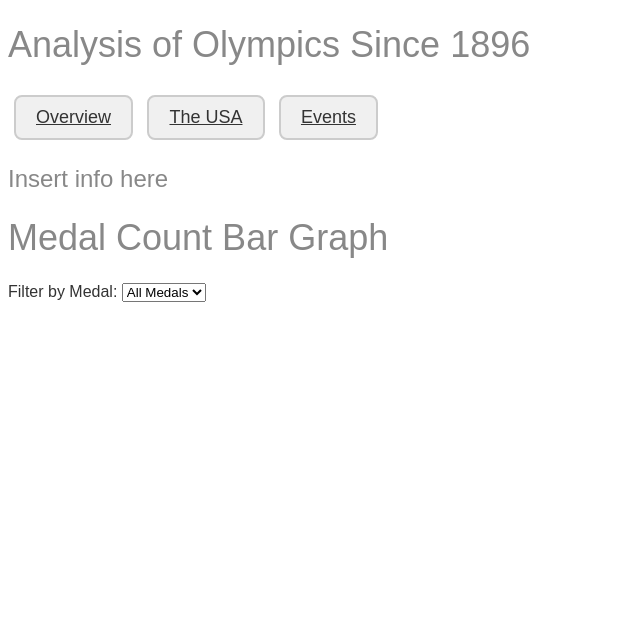
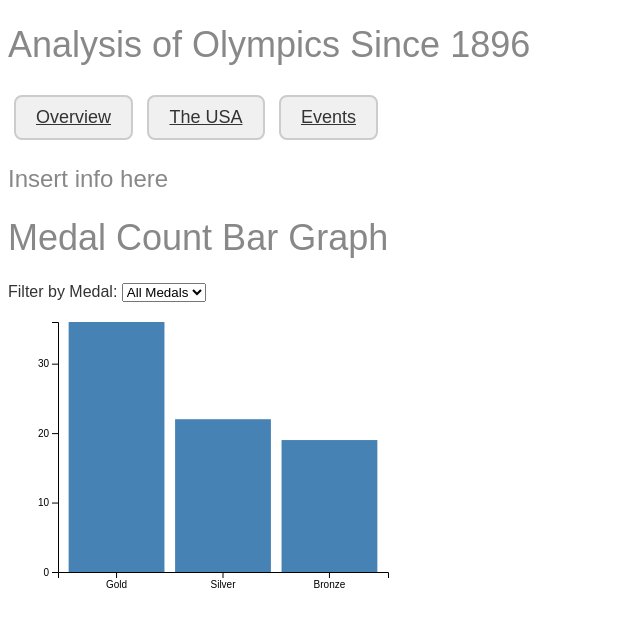
Before and after one commit to annamw2/annamw2.github.io, a plain HTML site: page index3.html in a window 1280 px wide. Shown: the whole page, without its empty margins (0-640 px from the left). Drawn offline with nearby package versions, Linux system fonts and the light colour scheme.

Commit message:
Update index3.html

```diff
--- a/index3.html
+++ b/index3.html
@@ -69,6 +69,84 @@
       <option value="Silver">Silver</option>
       <option value="Bronze">Bronze</option>
     </select>
+      <script>
+          const data = [
+  { medal: 'Gold', count: 36 },
+  { medal: 'Silver', count: 22 },
+  { medal: 'Bronze', count: 19 }
+];
+
+// Set the dimensions of the canvas
+const width = 400;
+const height = 300;
+const margin = { top: 20, right: 20, bottom: 30, left: 50 };
+
+// Create the SVG canvas
+const svg = d3.select("body")
+  .append("svg")
+  .attr("width", width)
+  .attr("height", height);
+
+// Create scales for the x and y axes
+const xScale = d3.scaleBand()
+  .domain(data.map(d => d.medal))
+  .range([margin.left, width - margin.right])
+  .padding(0.1);
+
+const yScale = d3.scaleLinear()
+  .domain([0, d3.max(data, d => d.count)])
+  .range([height - margin.bottom, margin.top]);
+
+// Create the bars
+const bars = svg.selectAll(".bar")
+  .data(data)
+  .enter()
+  .append("rect")
+  .attr("class", "bar")
+  .attr("x", d => xScale(d.medal))
+  .attr("y", d => yScale(d.count))
+  .attr("width", xScale.bandwidth())
+  .attr("height", d => height - margin.bottom - yScale(d.count))
+  .attr("fill", "steelblue");
+
+// Add x-axis
+svg.append("g")
+  .attr("transform", `translate(0, ${height - margin.bottom})`)
+  .call(d3.axisBottom(xScale));
+
+// Add y-axis
+svg.append("g")
+  .attr("transform", `translate(${margin.left}, 0)`)
+  .call(d3.axisLeft(yScale).ticks(5));
+
+// Function to update the graph based on the selected medal
+function updateGraph(selectedMedal) {
+  const filteredData = (selectedMedal === "all") ? data : data.filter(d => d.medal === selectedMedal);
+
+  yScale.domain([0, d3.max(filteredData, d => d.count)]);
+
+  bars.data(filteredData)
+    .transition()
+    .duration(500)
+    .attr("y", d => yScale(d.count))
+    .attr("height", d => height - margin.bottom - yScale(d.count));
+
+  svg.select("g.y-axis")
+    .transition()
+    .duration(500)
+    .call(d3.axisLeft(yScale).ticks(5));
+}
+
+// Listen for changes in the drop-down menu
+const medalFilter = document.getElementById("medalFilter");
+medalFilter.addEventListener("change", function () {
+  const selectedMedal = medalFilter.value;
+  updateGraph(selectedMedal);
+});
+
+// Initial rendering of the graph
+updateGraph("all");
+      </script>
   </div>
 </div>
 </body>
```
